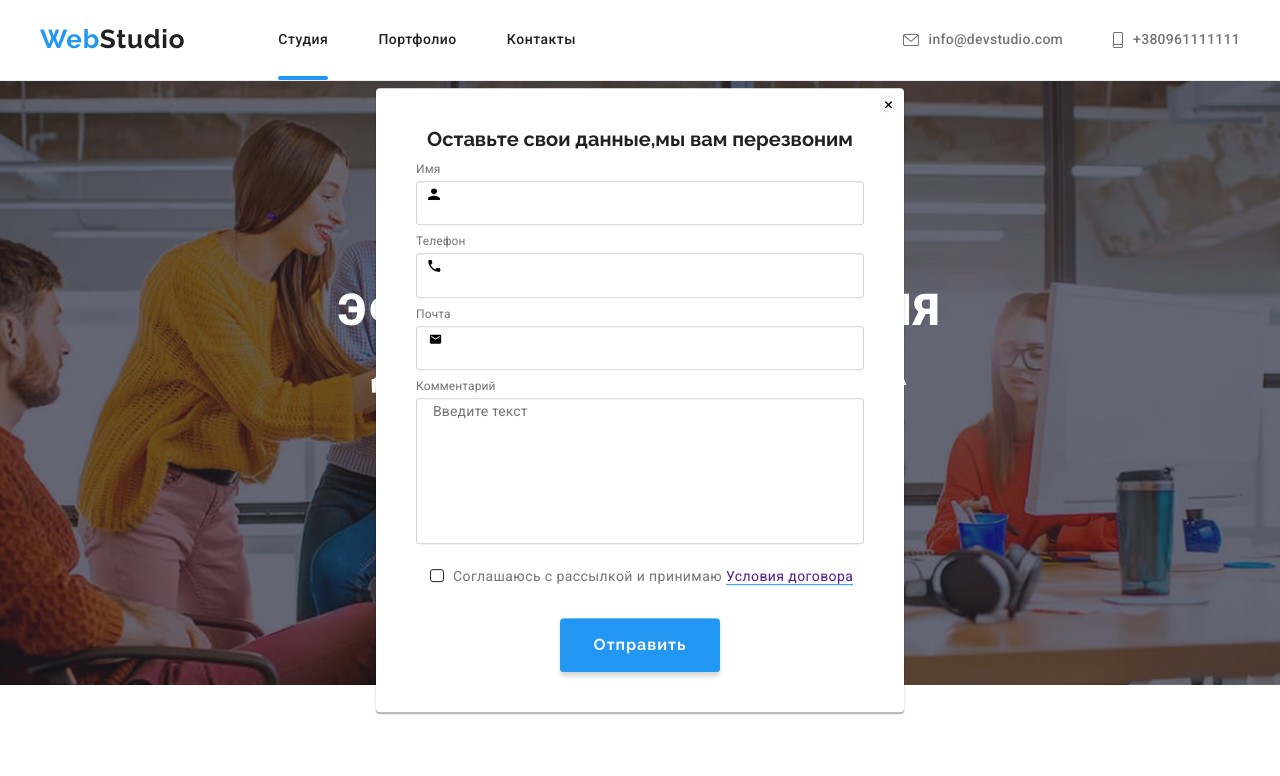
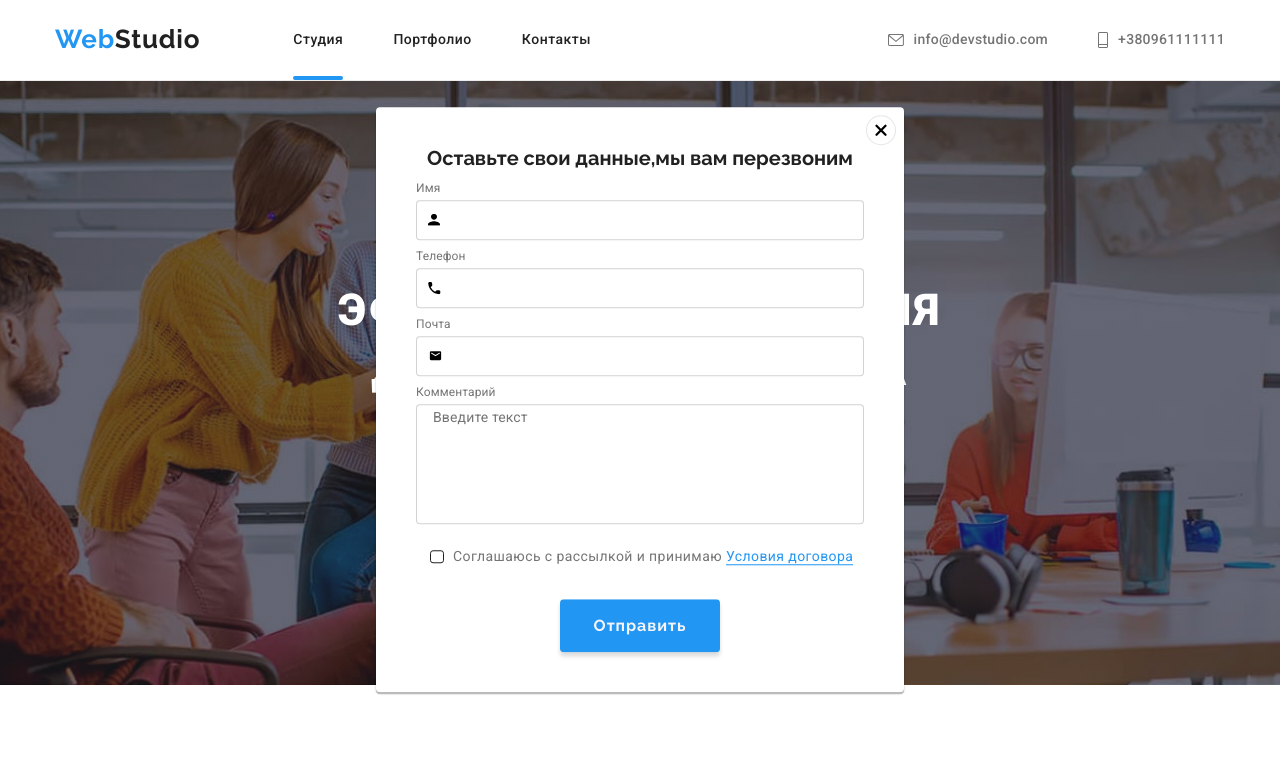
Before and after one commit to Filipp15102019/goit-markup-hw-06, a plain HTML site: page index.html in a window 1280 px wide. Both pictures are taken after a click on the button "Заказать услугу". Shown: the top 776 px of the page. Drawn offline with nearby package versions, Linux system fonts and the light colour scheme.

Commit message:
обновление 30.05

```diff
--- a/css/style.css
+++ b/css/style.css
@@ -26,11 +26,11 @@
   box-sizing: border-box;
 }
 
-*,
+/* *,
 *::before,
 *::after{
   box-sizing: inherit;
-}
+} */
 
 /* ***************** */
 /* Body */
@@ -440,8 +440,8 @@ a {
   position: absolute;
   top: 8px;
   right: 8px;
-  width: 14px;
-  height: 14px;
+  width: 30px;
+  height: 30px;
   background-color: var(--primery-white-color);
   border: 1px solid rgba(0, 0, 0, 0.1);
   border-radius: 50%;
@@ -451,6 +451,7 @@ a {
 }
 
 .modal-icon{
+
   transform: rotate(0deg);
   color: var(--main-text-color);
   transition: color, transform;
@@ -526,6 +527,7 @@ a {
     width: 100%;
   }
   .form-input{
+    height: 40px;
     padding: 12px;
     padding-left: 42px;
     border: 1px solid rgba(33, 33, 33, 0.2);
@@ -538,7 +540,7 @@ a {
     position: absolute;
     top: 50%;
     left: 12px;
-    transform: translateY(-50%);
+    transform: translateY(20%);
     transition:  250ms cubic-bezier(0.4, 0, 0.2, 1);
   }
   .form-message{
@@ -596,18 +598,19 @@ a {
   color: #757575;
 }
 .form-conf{
+  color: var(--accent-color);
   font-family: 'Roboto';
   font-weight: 400;
   font-size: 14px;
-  line-height: 24px;
+  line-height: 1.71;
   letter-spacing: 0.03em;
-  color: var(--accent-color);
+
   border-bottom: 1px solid var(--accent-color);
   transition: bacground-color 250ms cubic-bezier(0.4, 0, 0.2, 1);
 }
 .form-conf:hover,
 .form-conf:focus{
-  color: var(--accent-color);
+  color: var(--bg-color-btn-section);
 }
 .custom-checkbox{
   width: 16px;
@@ -1135,7 +1138,7 @@ margin-bottom: 50px;
 }
 .social{
  margin-top: 12px;
- margin-right: 93px;
+ margin-right: auto;
 }
 .link-team-footer{
   display: flex;
@@ -1231,7 +1234,7 @@ margin-bottom: 50px;
   font-family: 'Roboto';
   font-weight: 700;
   font-size: 16px;
-  line-height: 1.87px;
+  line-height: 1.87;
   letter-spacing: 0.06em;
   color: var(--primery-white-color);
 
--- a/index.html
+++ b/index.html
@@ -71,7 +71,7 @@
           <div class="backdrop is-hidden" data-modal>
             <div class="modal-wrapper">
               <button class="modal-btn" data-modal-close>
-                <svg class="modal-icon" width='11' height='11'>
+                <svg class="modal-icon" width='18' height='18'>
                   <use href='./images/hero/closesvg/symbol-defs.svg#icon-xmark-solid'>
                   </use>
                 </svg>
@@ -113,7 +113,7 @@
                       <use href="images/spritesvg/symbol-defs.svg#icon-Vector-4"></use>
                     </svg>
                   </span>
-                  <span class="form-policy-desc">Соглашаюсь с рассылкой и принимаю <span class="form-conf"><a href="">Условия договора</a>
+                  <span class="form-policy-desc">Соглашаюсь с рассылкой и принимаю <span ><a class="form-conf" href="">Условия договора</a>
                     </span></span>
                 </label>
                 <button class="btn-hero form-btn" type="submit">Отправить</button>
```
